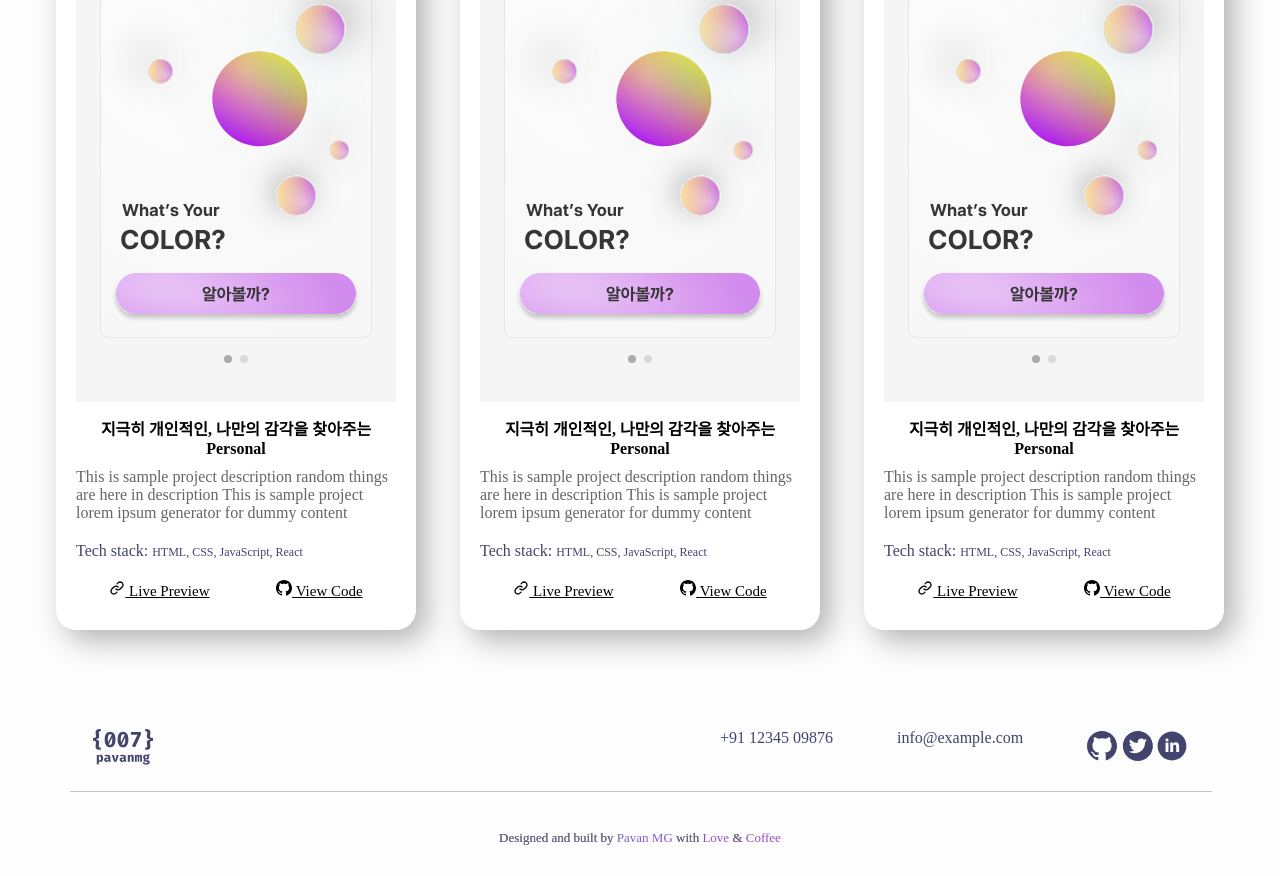
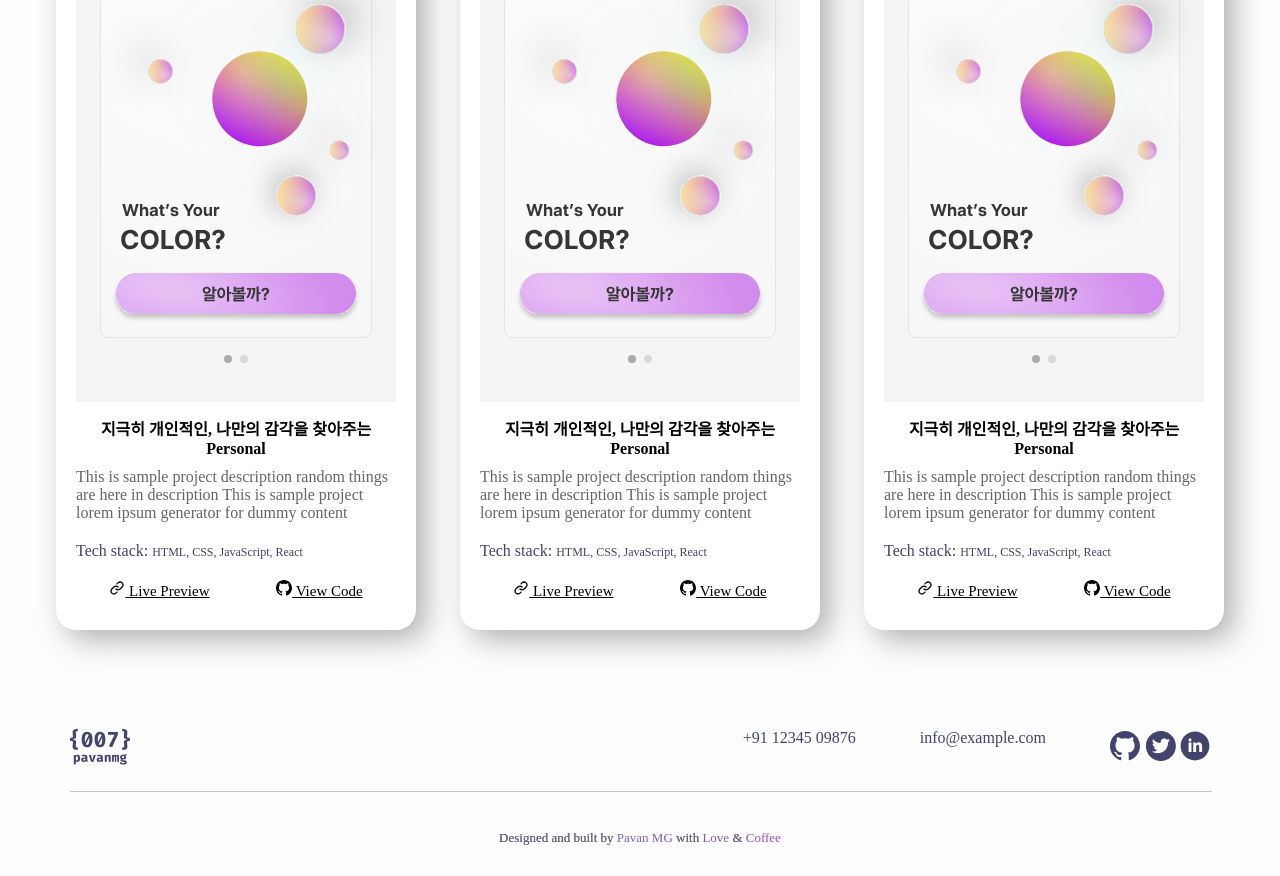
Before and after one commit to wlsdk9803/html-CSS_clonecoding, a plain HTML site: page index.html in a window 1280 px wide. Shown: the part 1931-2807 px from the top of the page. Drawn offline with Linux system fonts and the light colour scheme.

Commit message:
design: footer context margin 삭제

```diff
--- a/style.css
+++ b/style.css
@@ -131,7 +131,6 @@ footer .context {
   align-items: center;
   justify-content: space-between;
   color: #42446e;
-  margin: 0 2%;
   padding-top: 20px;
 }
 footer .context span {
```
